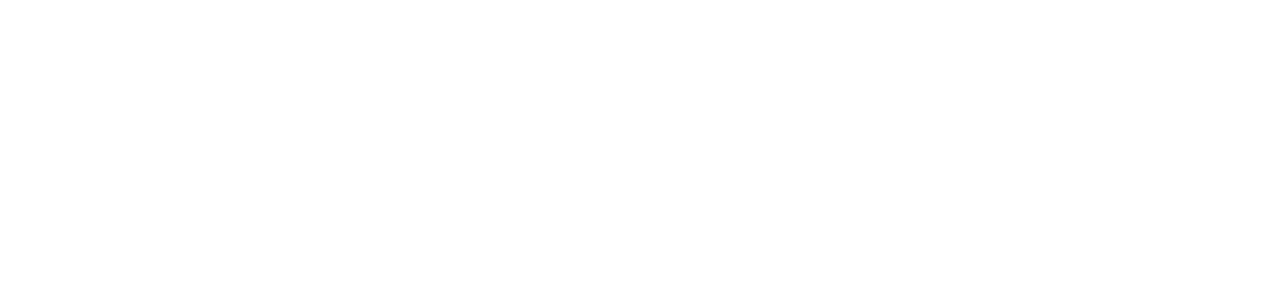
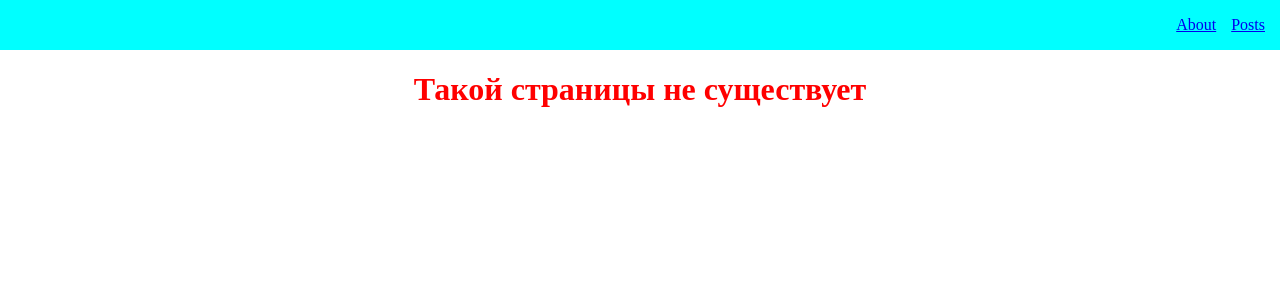
Before and after one commit to RinatValiullov/react-learn-4ront, a React (Create React App) app in the folder project-02/: page /error in a window 1280 px wide. Shown: the top 300 px of the page. Built offline with nearby package versions, Linux system fonts and the light colour scheme; the HTML template or start-up script is replaced by a standard one.

Commit message:
add navbar component for inner pages (/about, /posts, /error)

```diff
--- a/project-02/src/App.js
+++ b/project-02/src/App.js
@@ -1,14 +1,27 @@
 import React from "react";
-import { BrowserRouter, Route } from "react-router-dom";
+import { BrowserRouter, Route, Switch, Redirect } from "react-router-dom";
 import "./styles/App.css";
 import { About } from "./pages/About";
+import { Posts } from "./pages/Posts";
+import { Navbar } from "./components/UI/navbar/Navbar";
+import { Error } from "./pages/Error";
 
 const App = () => {
   return (
     <BrowserRouter>
-      <Route path="/about">
-        <About />
-      </Route>
+      <Navbar />
+      <Switch>
+        <Route path="/about">
+          <About />
+        </Route>
+        <Route path="/posts">
+          <Posts />
+        </Route>
+        <Route path="/error">
+          <Error />
+        </Route>
+        <Redirect to="/error" />
+      </Switch>
     </BrowserRouter>
   );
 };
--- /dev/null
+++ b/project-02/src/components/UI/navbar/Navbar.jsx
@@ -0,0 +1,15 @@
+import React from 'react';
+import { Link } from "react-router-dom";
+
+const Navbar = () => {
+  return (
+    <div className="navbar">
+      <div className="navbar__links">
+        <Link to="/about">About</Link>
+        <Link to="/posts">Posts</Link>
+      </div>
+    </div>
+  );
+};
+
+export { Navbar };
--- /dev/null
+++ b/project-02/src/pages/Error.jsx
@@ -0,0 +1,13 @@
+import React from 'react';
+
+const Error = () => {
+  return (
+    <div>
+      <h1 style={{ color: 'red' }}>
+        Такой страницы не существует
+      </h1>
+    </div>
+  );
+};
+
+export { Error };
--- a/project-02/src/pages/Posts.jsx
+++ b/project-02/src/pages/Posts.jsx
@@ -1,16 +1,16 @@
-import React, { useState, useEffect } from "react";
-import { PostForm } from "./components/PostForm";
-import { PostList } from "./components/PostList";
-import { PostFilter } from "./components/PostFilter";
-import { Button } from "./components/UI/button/Button";
-import { Modal } from "./components/UI/modal/Modal";
-import "./styles/App.css";
-import { usePosts } from "./hooks/usePosts";
-import { useFetching } from "./hooks/useFetching";
-import { PostService } from "./API/PostService";
-import { Loader } from "./components/UI/loader/Loader";
-import { getPageCount, getPagesArray } from "./utils/pages";
-import { Pagination } from "./components/UI/pagination/Pagination";
+import React, { useEffect, useState } from "react";
+import { PostService } from "./../API/PostService";
+import { PostFilter } from "./../components/PostFilter";
+import { PostForm } from "./../components/PostForm";
+import { PostList } from "./../components/PostList";
+import { Button } from "./../components/UI/button/Button";
+import { Loader } from "./../components/UI/loader/Loader";
+import { Modal } from "./../components/UI/modal/Modal";
+import { Pagination } from "./../components/UI/pagination/Pagination";
+import { useFetching } from "./../hooks/useFetching";
+import { usePosts } from "./../hooks/usePosts";
+import "./../styles/App.css";
+import { getPageCount } from "./../utils/pages";
 
 const Posts = () => {
   const [posts, setPosts] = useState([]);
@@ -82,4 +82,4 @@ const Posts = () => {
   );
 };
 
-export default Posts;
+export { Posts };
--- a/project-02/src/styles/App.css
+++ b/project-02/src/styles/App.css
@@ -14,7 +14,8 @@ body {
 
 #root {
   display: flex;
-  justify-content: center;
+  flex-direction: column;
+  align-items: center;
 }
 
 .post {
@@ -71,3 +72,20 @@ body {
   border: 2px solid yellow;
   font-weight: 900;
 }
+
+.navbar {
+  align-items: center;
+  background-color: aqua;
+  display: flex;
+  height: 50px;
+  padding: 0 15px;
+  width: 100vw;
+}
+
+.navbar__links {
+  margin-left: auto;
+}
+
+.navbar__links a:not(:last-of-type) {
+  margin-right: 15px;
+}
```
